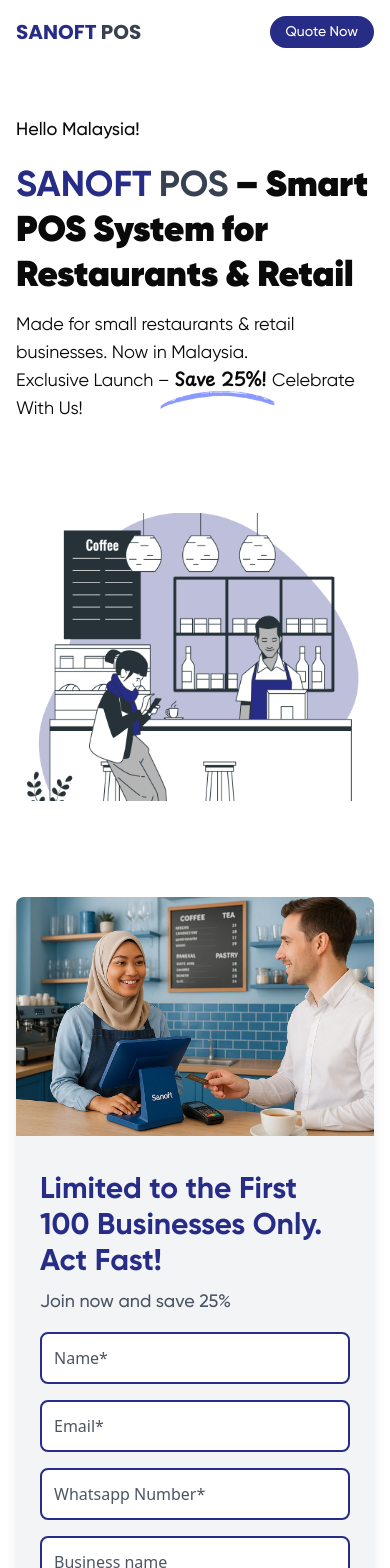
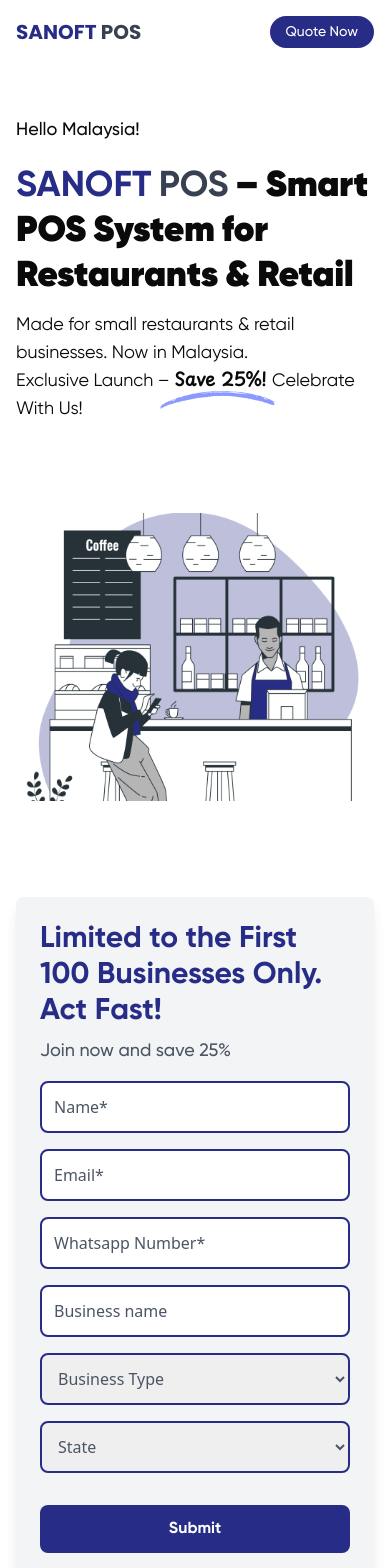
Before and after one commit to callmeniyu/SanoftPOS, a Next.js app: page / in a window 390 px wide. Shown: the top 1568 px of the page. Built offline with nearby package versions, Linux system fonts and the light colour scheme.

Commit message:
inquiry order change

```diff
--- a/components/InquiryForm.tsx
+++ b/components/InquiryForm.tsx
@@ -120,7 +120,7 @@
                         alt="inquiry"
                         width={450}
                         height={500}
-                        className="object-cover rounded-t-lg lg:rounded-tl-lg lg:rounded-bl-lg lg:rounded-tr-none w-full lg:w-auto"
+                        className="object-cover rounded-t-lg lg:rounded-tl-lg lg:rounded-bl-lg lg:rounded-tr-none w-full lg:w-auto order-1 md:-order-1"
                     />
                     <div className="p-6 rounded-lg w-full">
                         <h2 className="font-gilroy text-3xl font-bold text-primary">
```
